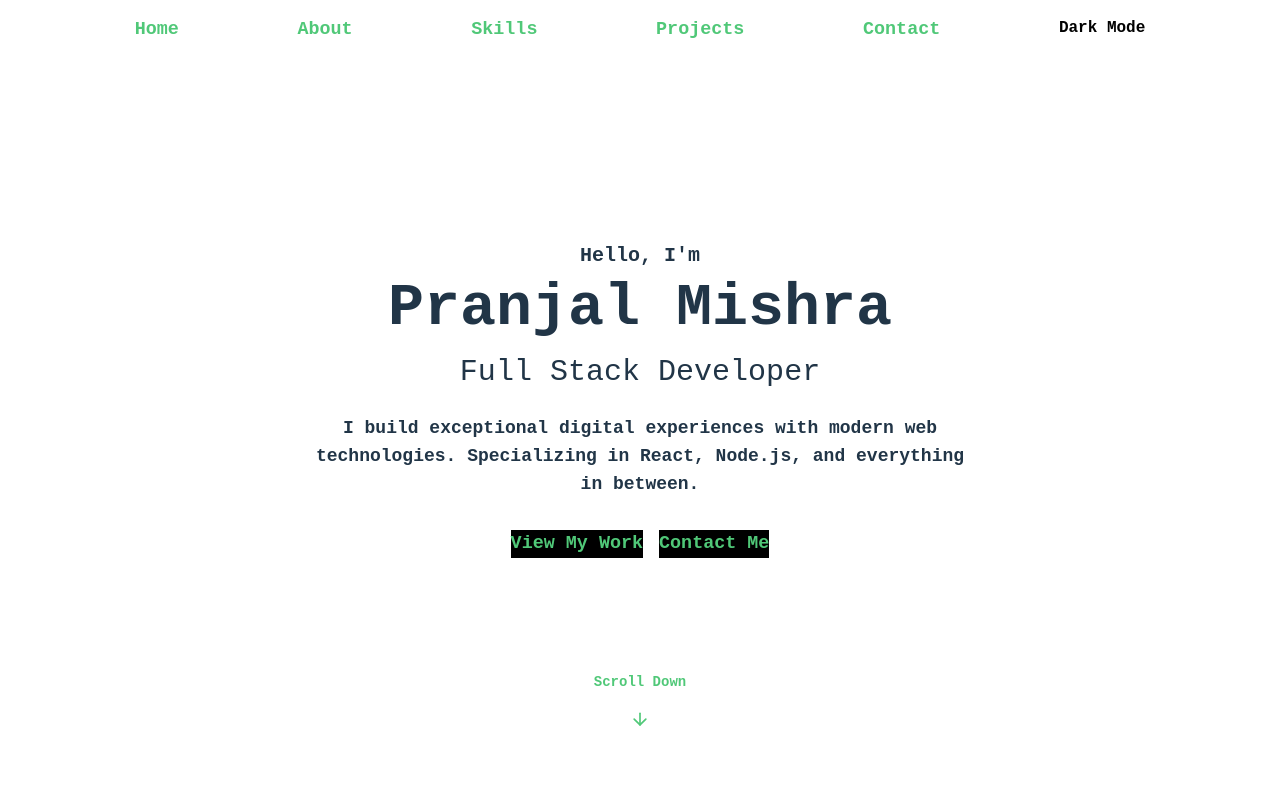
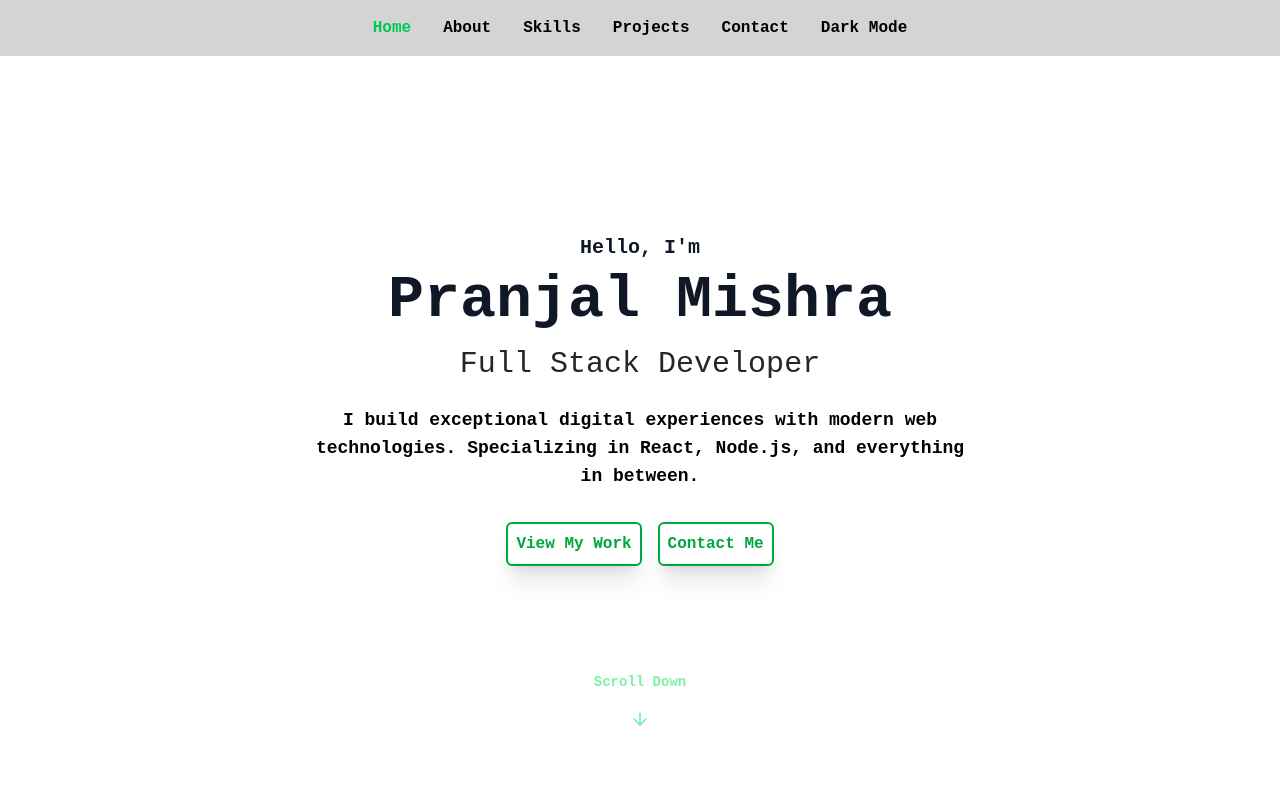
Before and after one commit to I-Pranjal/I-Pranjal.github.io, a React (Vite) app: page / in a window 1280 px wide. Shown: the top 800 px of the page. Built offline with nearby package versions, Linux system fonts and the light colour scheme.

Commit message:
updated hero section

```diff
--- a/src/components/navbar.jsx
+++ b/src/components/navbar.jsx
@@ -18,9 +18,9 @@ const Navbar = () => {
     }, [darkMode]);
 
     return (
-        <nav className="w-full text-blue-600 dark:text-emerald-500 md:fixed md:top-0 fixed bottom-0 h-fit z-50 bg-white dark:bg-neutral-900">
+        <nav className="w-full text-blue-600 dark:text-emerald-500 md:fixed md:top-0 fixed bottom-0 h-fit z-50 bg-neutral-300 dark:bg-neutral-900">
             <div className="hidden md:flex justify-between items-center p-4">
-                <ul className="flex justify-evenly w-full">
+                <ul className="flex justify-center gap-8 w-full">
                     <li>
                         <a
                             href="#home"
@@ -106,7 +106,7 @@ const Navbar = () => {
                     </li>
                 </ul>
             </div>
-            <div className="flex md:hidden justify-around items-center p-5 bg-white dark:bg-neutral-900 z-50">
+            <div className="flex md:hidden justify-around items-center p-5 bg-neutral-300 dark:bg-neutral-900 z-50">
                 <ul className="flex justify-evenly w-full items-center">
                     <li>
                         <a
--- a/src/index.css
+++ b/src/index.css
@@ -14,47 +14,3 @@
   -webkit-font-smoothing: antialiased;
   -moz-osx-font-smoothing: grayscale;
 }
-
-a {
-  font-weight: 700;
-  color: #50C878;
-  text-decoration: inherit;
-  font-size: 1.15em;
-}
-a:hover {
-  color: #535bf2;
-}
-
-body {
-  margin: 0;
-  display: flex;
-  min-width: 320px;
-  min-height: 100vh;
-}
-
-h1 {
-  font-size: 3.2em;
-  line-height: 1.1;
-}
-
-button:hover {
-  border-color: #646cff;
-}
-button:focus,
-button:focus-visible {
-  outline: 4px auto -webkit-focus-ring-color;
-}
-
-@media (prefers-color-scheme: light) {
-  :root {
-    color: #213547;
-    background-color: #ffffff;
-  }
-  a:hover {
-    color: #747bff;
-  }
-  button {
-    background-color: #000000; /* Black button for light mode */
-    color: #ffffff; /* White text for contrast */
-  }
-}
--- a/src/pages/home.jsx
+++ b/src/pages/home.jsx
@@ -1,11 +1,8 @@
 import { motion } from "framer-motion";
 import { ArrowDown } from "lucide-react";
-// import { button } from "@/components/ui/button";
-import {Link} from "react-router-dom";
 import { useRef } from "react";
 import { useInView } from "framer-motion";
 import React from "react";
-
 
 export default function Hero() {
     const ref = useRef(null);
@@ -38,18 +35,21 @@ export default function Hero() {
     const subtitle = "Full Stack Developer";
 
     return (
-        <section id="hero" className="relative h-screen flex flex-col justify-center items-center text-center px-4 overflow-hidden">
+        <section
+            id="hero"
+            className="relative h-screen flex flex-col justify-center items-center text-center px-4 overflow-hidden bg-white dark:bg-gray-900 text-gray-900 dark:text-emerald-500"
+        >
             <motion.div
                 className="absolute inset-0 -z-10"
                 initial={{ opacity: 0 }}
                 animate={{ opacity: 1 }}
                 transition={{ duration: 1.5 }}
             >
-                <div className="absolute inset-0 bg-gradient-to-b from-primary/5 to-background/0" />
+                <div className="absolute inset-0 bg-gradient-to-b from-primary/5 to-background/0 dark:from-primary/10 dark:to-gray-900" />
                 {Array.from({ length: 20 }).map((_, i) => (
                     <motion.div
                         key={i}
-                        className="absolute rounded-full bg-primary/10"
+                        className="absolute rounded-full bg-primary/10 dark:bg-primary/20"
                         initial={{
                             x: Math.random() * 100 - 50 + "%",
                             y: Math.random() * 100 - 50 + "%",
@@ -85,7 +85,7 @@ export default function Hero() {
                     initial={{ opacity: 0 }}
                     animate={{ opacity: 1 }}
                     transition={{ delay: 0.2, duration: 0.5 }}
-                    className="mb-2 text-primary"
+                    className="mb-2 text-primary dark:text-primary-light"
                 >
                     <span className="text-lg md:text-xl">Hello, I'm</span>
                 </motion.div>
@@ -107,7 +107,7 @@ export default function Hero() {
                     variants={textVariants}
                     initial="hidden"
                     animate={isInView ? "visible" : "hidden"}
-                    className="text-2xl md:text-3xl font-medium mb-6 text-muted-foreground flex justify-center flex-wrap"
+                    className="text-2xl md:text-3xl font-medium mb-6 text-muted-foreground dark:text-green-400 text-neutral-800 flex justify-center flex-wrap"
                 >
                     {subtitle.split("").map((char, index) => (
                         <motion.span key={index} variants={letterVariants} className="inline-block">
@@ -120,7 +120,7 @@ export default function Hero() {
                     initial={{ opacity: 0, y: 20 }}
                     animate={{ opacity: 1, y: 0 }}
                     transition={{ delay: 0.8, duration: 0.5 }}
-                    className="text-lg mb-8 max-w-2xl mx-auto text-muted-foreground"
+                    className="text-lg mb-8 max-w-2xl mx-auto text-muted-foreground text-black dark:text-green-400"
                 >
                     I build exceptional digital experiences with modern web technologies. Specializing in React, Node.js, and
                     everything in between.
@@ -133,12 +133,12 @@ export default function Hero() {
                     className="flex flex-col sm:flex-row gap-4 justify-center"
                 >
                     <motion.div whileHover={{ scale: 1.05 }} whileTap={{ scale: 0.95 }}>
-                        <button size="lg" >
-                            <a href="#projects" >View My Work</a>
+                        <button size="lg" className="bg-primary text-green-600 p-2 border-2 rounded-md shadow-xl dark:text-white" >
+                            <a href="#projects">View My Work</a>
                         </button>
                     </motion.div>
                     <motion.div whileHover={{ scale: 1.05 }} whileTap={{ scale: 0.95 }}>
-                        <button size="lg" variant="outline"  >
+                    <button size="lg" className="bg-primary text-green-600 p-2 border-2 rounded-md shadow-xl dark:text-white" >
                             <a href="#contact">Contact Me</a>
                         </button>
                     </motion.div>
@@ -153,7 +153,7 @@ export default function Hero() {
             >
                 <a
                     href="#about"
-                    className="flex flex-col items-center text-muted-foreground hover:text-foreground transition-colors"
+                    className="flex flex-col items-center text-muted-foreground hover:text-foreground text-green-300 dark:text-gray-400 dark:hover:text-emerald-500 transition-colors"
                 >
                     <span className="text-sm mb-2">Scroll Down</span>
                     <motion.div
@@ -164,7 +164,7 @@ export default function Hero() {
                         <motion.div
                             animate={{ scale: [1, 1.2, 1] }}
                             transition={{ repeat: Number.POSITIVE_INFINITY, duration: 1.5 }}
-                            className="absolute -inset-2 rounded-full bg-primary/20 blur-md"
+                            className="absolute -inset-2 rounded-full bg-primary/20 dark:bg-primary/30 blur-md"
                         />
                         <ArrowDown size={20} />
                     </motion.div>
@@ -175,7 +175,7 @@ export default function Hero() {
                 {Array.from({ length: 15 }).map((_, i) => (
                     <motion.div
                         key={i}
-                        className="absolute rounded-full bg-primary/30"
+                        className="absolute rounded-full bg-primary/30 dark:bg-primary/50"
                         initial={{
                             x: Math.random() * 100 + "%",
                             y: Math.random() * 100 + "%",
```
